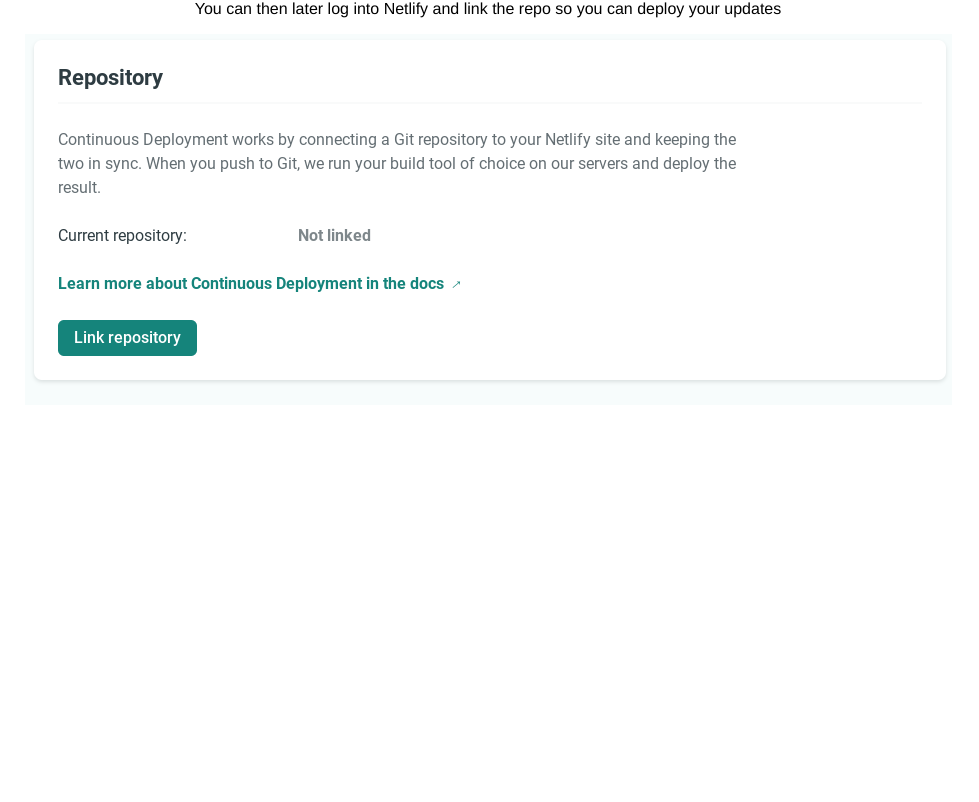
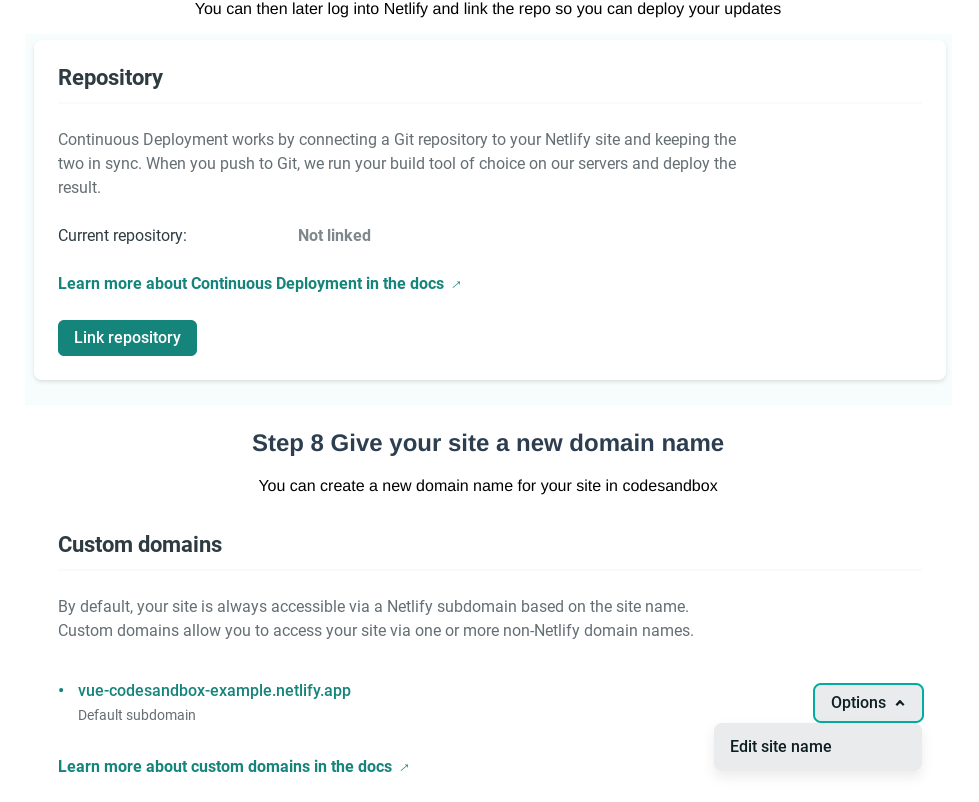
Before and after one commit to blackbadgerlabs/vueexample, a Vue app: page / in a window 1280 px wide. Shown: the part 1991-2793 px from the top of the page, without its empty margins (152-1131 px from the left). Before the commit the page ends 2408 px from the top, so only its background shows below. Built offline with nearby package versions, Linux system fonts and the light colour scheme.

Commit message:
feat: show how to change domain name

```diff
--- a/src/App.vue
+++ b/src/App.vue
@@ -52,6 +52,11 @@
             "You can then later log into Netlify and link the repo so you can deploy your updates",
           image: "link-repo-to-netlify.png",
         },
+        {
+          name: "Give your site a new domain name",
+          description: "You can create a new domain name for your site in codesandbox",
+          image: "change-site-domain-name.png"
+        },
       ],
     };
   },
```
Also changed, not shown: public/images/change-site-domain-name.png (added).
